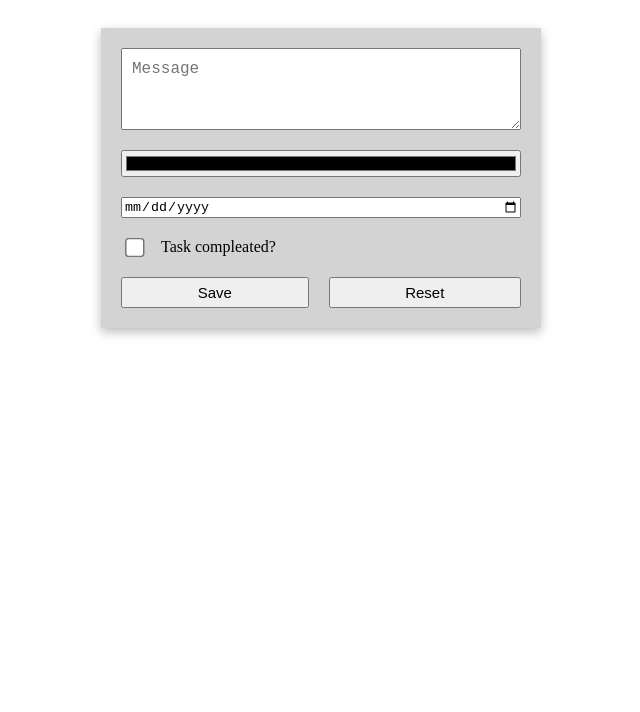
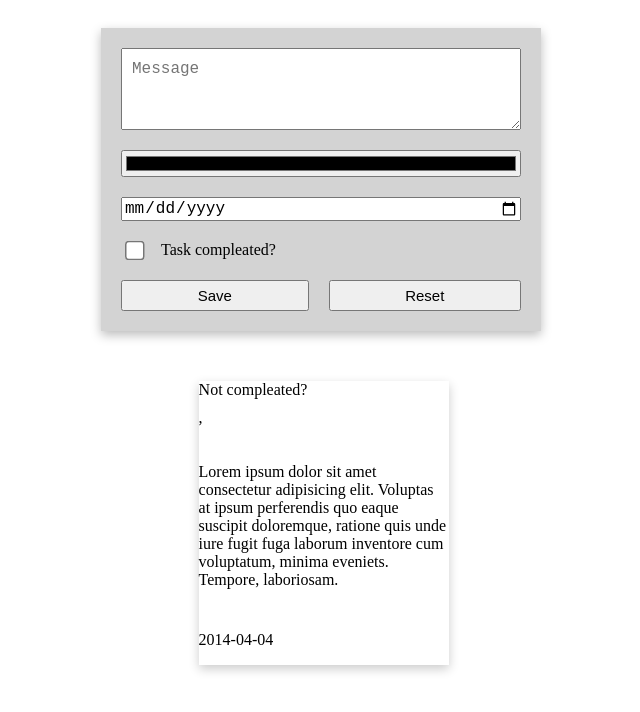
Before and after one commit to KKaciusis/1-todo, a website: page index.HTML in a window 1280 px wide. Shown: the whole page, without its empty margins (319-959 px from the left). Drawn offline with Linux system fonts and the light colour scheme.

Commit message:
list placement + initial style

```diff
--- a/CSS/components/form.css
+++ b/CSS/components/form.css
@@ -22,6 +22,7 @@ padding: 10px;
 }
 .form > .form-row > input {
 width: 100%;
+font-size: 16px;
 }
 .form > .form-row > input[type='checkbox']{
 width: auto;
--- a/CSS/components/todo.css
+++ b/CSS/components/todo.css
@@ -0,0 +1,28 @@
+.list {
+display: grid;
+grid-template-columns: repeat(auto-fit, minmax(250px, 1fr));
+gap: 15px;
+width: 20%;
+padding-top: 50px;
+}
+.list > .card {
+display: flex;
+flex-direction: column;
+gap: 10px;
+box-shadow: 0 4px 10px #0003;
+}
+.card > .badge{
+
+}
+.card > .badge.compleated {
+
+}
+.card > .badge.not-compleated {
+
+}
+.card > .deadline {
+
+}
+.card > .meddage {
+
+}
--- a/CSS/main.css
+++ b/CSS/main.css
@@ -5,6 +5,7 @@
 
 body {
     display: flex;
-    justify-content: center;
+    flex-direction: column;
+    align-items: center;
     padding: 20px;
 }
--- a/index.HTML
+++ b/index.HTML
@@ -32,5 +32,16 @@
         </div>
     </form>
 
+    <div class="list">
+        <div class="card">
+            <span class="badge not-compleated">Not compleated?</span>
+            ,<span class="badge compleated"></span>
+            <p class="message">Lorem ipsum dolor sit amet consectetur adipisicing elit. Voluptas at ipsum perferendis quo eaque suscipit doloremque, ratione quis unde iure fugit fuga laborum inventore cum voluptatum, minima eveniets. Tempore, laboriosam.</p>
+            <p class="deadline">2014-04-04</p>
+
+        </div>
+
+    </div>
+
 </body>
 </html>
```
